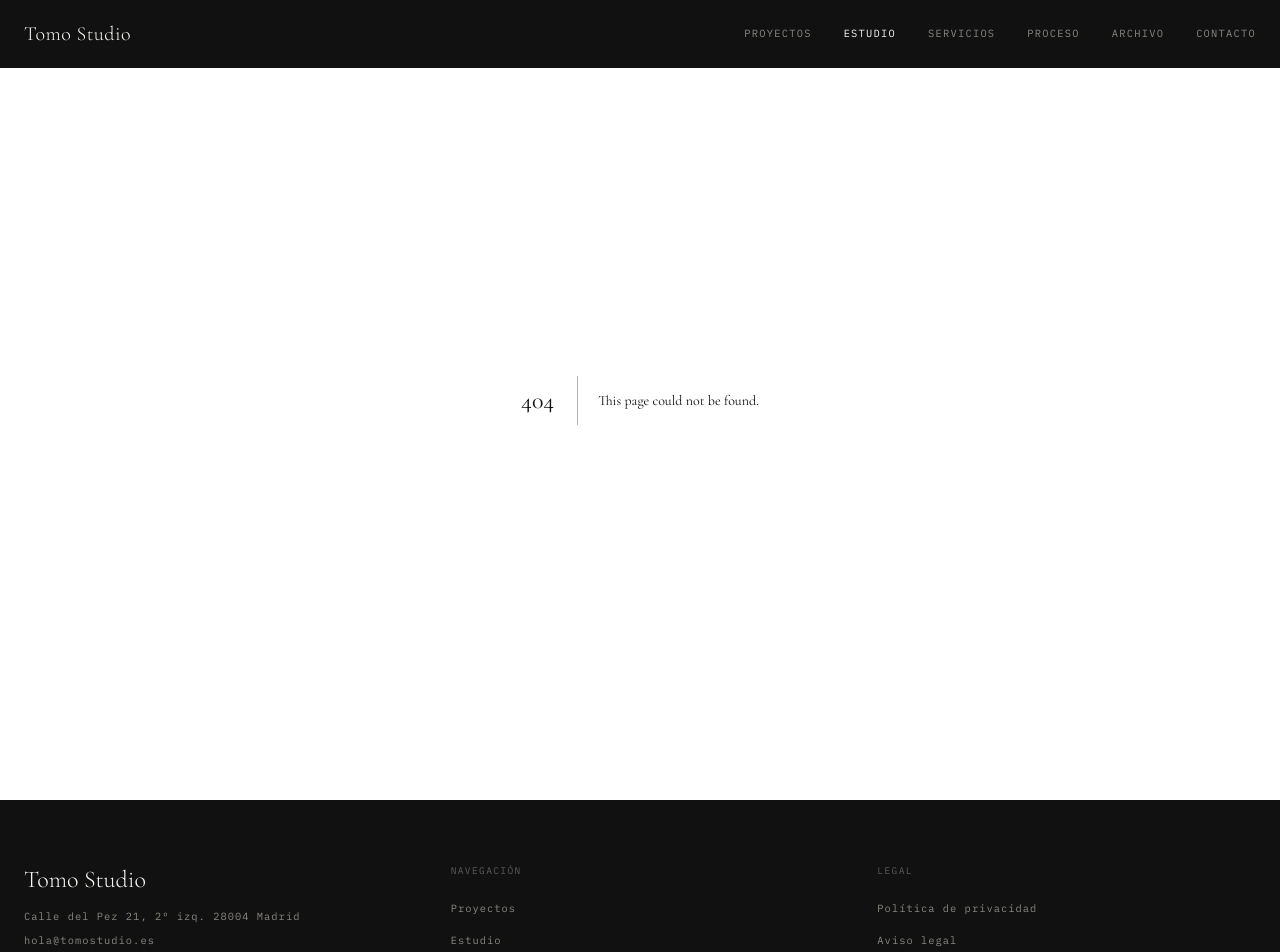
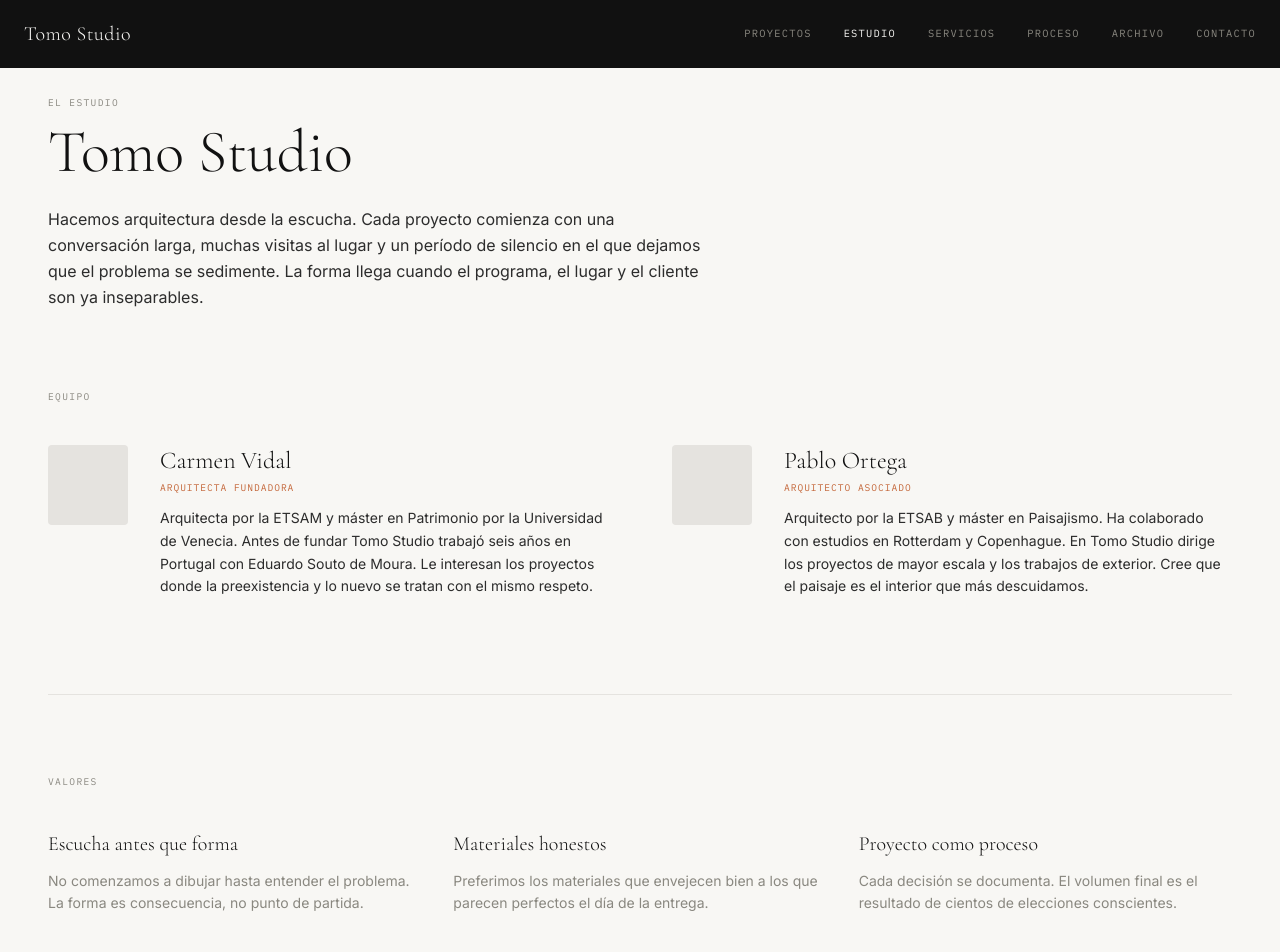
Before and after one commit to MiguelPCO/Tomo-Studio, a Next.js app: page /estudio in a window 1280 px wide. Before the commit this address had no page. Shown: the top 952 px of the page. Built offline with nearby package versions, Linux system fonts and the light colour scheme.

Commit message:
feat: estudio, servicios and proceso pages

```diff
--- /dev/null
+++ b/src/app/estudio/page.tsx
@@ -0,0 +1,58 @@
+import type { Metadata } from 'next'
+import { studio } from '@/data/studio'
+import Button from '@/components/ui/Button'
+
+export const metadata: Metadata = {
+  title: 'Estudio — Tomo Studio',
+  description: 'Equipo, filosofía y forma de trabajar de Tomo Studio. Arquitectura desde la escucha.',
+}
+
+export default function EstudioPage() {
+  return (
+    <div className="min-h-screen pt-24 pb-24 bg-[#F8F7F4]">
+      <div className="max-w-[1400px] mx-auto px-6 md:px-12">
+        <div className="mb-20 max-w-2xl">
+          <p className="font-mono-arch text-[0.6rem] tracking-[0.14em] text-[#8A8880] uppercase mb-3">El estudio</p>
+          <h1 className="font-cormorant text-5xl md:text-6xl font-light text-[#111111] mb-6">Tomo Studio</h1>
+          <p className="font-inter text-[#2C2C2C] leading-relaxed">{studio.philosophy}</p>
+        </div>
+
+        <div className="mb-24">
+          <p className="font-mono-arch text-[0.6rem] tracking-[0.14em] text-[#8A8880] uppercase mb-10">Equipo</p>
+          <div className="grid grid-cols-1 md:grid-cols-2 gap-16">
+            {studio.team.map(member => (
+              <div key={member.name} className="flex gap-8">
+                <div className="w-20 h-20 bg-[#E5E3DF] rounded-sm flex-shrink-0" aria-hidden="true" />
+                <div>
+                  <h2 className="font-cormorant text-2xl font-light text-[#111111] mb-1">{member.name}</h2>
+                  <p className="font-mono-arch text-[0.6rem] tracking-[0.1em] text-[#C4673A] uppercase mb-3">{member.role}</p>
+                  <p className="font-inter text-sm text-[#2C2C2C] leading-relaxed">{member.bio}</p>
+                </div>
+              </div>
+            ))}
+          </div>
+        </div>
+
+        <div className="mb-24 py-20 border-t border-[#E5E3DF]">
+          <p className="font-mono-arch text-[0.6rem] tracking-[0.14em] text-[#8A8880] uppercase mb-10">Valores</p>
+          <div className="grid grid-cols-1 md:grid-cols-3 gap-8">
+            {[
+              { title: 'Escucha antes que forma', body: 'No comenzamos a dibujar hasta entender el problema. La forma es consecuencia, no punto de partida.' },
+              { title: 'Materiales honestos', body: 'Preferimos los materiales que envejecen bien a los que parecen perfectos el día de la entrega.' },
+              { title: 'Proyecto como proceso', body: 'Cada decisión se documenta. El volumen final es el resultado de cientos de elecciones conscientes.' },
+            ].map(v => (
+              <div key={v.title}>
+                <h3 className="font-cormorant text-xl font-light text-[#111111] mb-3">{v.title}</h3>
+                <p className="font-inter text-sm text-[#8A8880] leading-relaxed">{v.body}</p>
+              </div>
+            ))}
+          </div>
+        </div>
+
+        <div className="text-center py-20 border-t border-[#E5E3DF]">
+          <Button href="/contacto">Trabajemos juntos</Button>
+        </div>
+      </div>
+    </div>
+  )
+}
--- /dev/null
+++ b/src/app/proceso/page.tsx
@@ -0,0 +1,24 @@
+import type { Metadata } from 'next'
+import ProcessTimeline from '@/components/ui/ProcessTimeline'
+
+export const metadata: Metadata = {
+  title: 'Proceso — Tomo Studio',
+  description: 'Las seis fases del método de trabajo de Tomo Studio: Escucha, Concepto, Materia, Proyecto, Obra, Entrega.',
+}
+
+export default function ProcesoPage() {
+  return (
+    <div className="min-h-screen pt-24 pb-24 bg-[#F8F7F4]">
+      <div className="max-w-[1400px] mx-auto px-6 md:px-12">
+        <div className="mb-16">
+          <p className="font-mono-arch text-[0.6rem] tracking-[0.14em] text-[#8A8880] uppercase mb-3">Método</p>
+          <h1 className="font-cormorant text-5xl md:text-6xl font-light text-[#111111] mb-4">Proceso</h1>
+          <p className="font-inter text-[#8A8880] max-w-lg">
+            Seis fases. De la primera conversación a la visita de seguimiento. Cada fase es un compromiso, no un trámite.
+          </p>
+        </div>
+        <ProcessTimeline />
+      </div>
+    </div>
+  )
+}
--- /dev/null
+++ b/src/app/servicios/page.tsx
@@ -0,0 +1,47 @@
+import type { Metadata } from 'next'
+import { services } from '@/data/services'
+import Button from '@/components/ui/Button'
+
+export const metadata: Metadata = {
+  title: 'Servicios — Tomo Studio',
+  description: 'Servicios de arquitectura, reforma, interiorismo y consultoría de Tomo Studio.',
+}
+
+export default function ServiciosPage() {
+  return (
+    <div className="min-h-screen pt-24 pb-24 bg-[#F8F7F4]">
+      <div className="max-w-[1400px] mx-auto px-6 md:px-12">
+        <div className="mb-16">
+          <p className="font-mono-arch text-[0.6rem] tracking-[0.14em] text-[#8A8880] uppercase mb-3">Servicios</p>
+          <h1 className="font-cormorant text-5xl md:text-6xl font-light text-[#111111] mb-4">Qué hacemos</h1>
+        </div>
+        <div className="divide-y divide-[#E5E3DF]">
+          {services.map(service => (
+            <div key={service.id} className="py-10 grid grid-cols-1 md:grid-cols-[120px_1fr_1fr] gap-8">
+              <div className="font-mono-arch text-2xl font-light text-[#C4673A]">{service.number}</div>
+              <div>
+                <h2 className="font-cormorant text-2xl font-light text-[#111111] mb-3">{service.title}</h2>
+                <p className="font-inter text-sm text-[#2C2C2C] leading-relaxed">{service.description}</p>
+              </div>
+              <div>
+                <p className="font-mono-arch text-[0.6rem] tracking-[0.12em] text-[#8A8880] uppercase mb-3">Entregables</p>
+                <ul className="flex flex-col gap-1">
+                  {service.deliverables.map(d => (
+                    <li key={d} className="font-inter text-sm text-[#2C2C2C] flex items-start gap-2">
+                      <span className="text-[#C4673A] mt-1" aria-hidden="true">—</span>
+                      {d}
+                    </li>
+                  ))}
+                </ul>
+              </div>
+            </div>
+          ))}
+        </div>
+        <div className="text-center py-20 border-t border-[#E5E3DF] mt-8">
+          <p className="font-cormorant text-3xl font-light text-[#111111] mb-6">¿Encaja con lo que buscas?</p>
+          <Button href="/contacto">Hablemos</Button>
+        </div>
+      </div>
+    </div>
+  )
+}
--- /dev/null
+++ b/src/components/ui/ProcessTimeline.tsx
@@ -0,0 +1,61 @@
+'use client'
+
+import { useState } from 'react'
+import Image from 'next/image'
+import { motion, AnimatePresence } from 'motion/react'
+import { processSteps } from '@/data/studio'
+
+export default function ProcessTimeline() {
+  const [open, setOpen] = useState<string | null>('01')
+
+  return (
+    <div className="divide-y divide-[#E5E3DF]">
+      {processSteps.map(step => (
+        <div key={step.number}>
+          <button
+            className="w-full flex items-center gap-6 py-6 text-left hover:bg-[#E5E3DF]/30 transition-colors px-2 -mx-2 rounded-sm"
+            onClick={() => setOpen(open === step.number ? null : step.number)}
+            aria-expanded={open === step.number}
+            aria-controls={`step-${step.number}`}
+          >
+            <span className="font-mono-arch text-[0.6rem] tracking-[0.14em] text-[#C4673A] w-8 flex-shrink-0">
+              {step.number}
+            </span>
+            <span className="font-cormorant text-2xl font-light text-[#111111] flex-1">
+              {step.title}
+            </span>
+            <span className="font-mono-arch text-[0.65rem] text-[#8A8880]" aria-hidden="true">
+              {open === step.number ? '−' : '+'}
+            </span>
+          </button>
+
+          <AnimatePresence>
+            {open === step.number && (
+              <motion.div
+                id={`step-${step.number}`}
+                initial={{ height: 0, opacity: 0 }}
+                animate={{ height: 'auto', opacity: 1 }}
+                exit={{ height: 0, opacity: 0 }}
+                transition={{ duration: 0.35, ease: 'easeInOut' }}
+                className="overflow-hidden"
+              >
+                <div className="pb-8 pl-14 grid grid-cols-1 md:grid-cols-2 gap-8">
+                  <p className="font-inter text-[#2C2C2C] leading-relaxed">{step.description}</p>
+                  <div className="relative aspect-video rounded-sm overflow-hidden bg-[#E5E3DF]">
+                    <Image
+                      src={step.imageUrl}
+                      alt={`Imagen de la fase ${step.title}`}
+                      fill
+                      className="object-cover"
+                      sizes="(max-width: 768px) 100vw, 40vw"
+                    />
+                  </div>
+                </div>
+              </motion.div>
+            )}
+          </AnimatePresence>
+        </div>
+      ))}
+    </div>
+  )
+}
```
